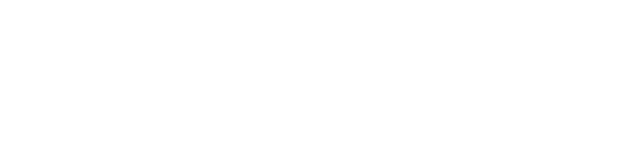
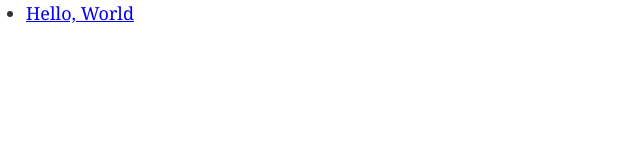
Before and after one commit to dylanonelson/humdrum-usa, a Gatsby site: page / in a window 1280 px wide. Shown: the whole page, without its empty margins (0-640 px from the left). Built offline with nearby package versions, Linux system fonts and the light colour scheme; Gatsby itself is replaced by a stand-in of ours; some packages are replaced by stand-ins of ours.

Commit message:
Add list of posts to index

```diff
--- a/src/pages/index.js
+++ b/src/pages/index.js
@@ -1,15 +1,32 @@
 import React from 'react'
 import Link from 'gatsby-link'
 
-import styled from 'styled-components';
-
-const Main = styled.main`
-  background: #ccc;
-`;
-
-const IndexPage = () => (
-  <Main>
-  </Main>
+export default ({ data }) => (
+  <main>
+    <ul>
+      {data.allMarkdownRemark.edges.map(({ node }) => (
+        <li><Link to={node.fields.slug}>{node.frontmatter.title}</Link></li>
+      ))}
+    </ul>
+  </main>
 )
 
-export default IndexPage
+export const query = graphql`
+  query IndexQuery {
+    allMarkdownRemark(sort: { fields: [frontmatter___date], order: DESC }) {
+      totalCount
+      edges {
+        node {
+          id
+          frontmatter {
+            title
+            date(formatString: "DD MMMM, YYYY")
+          }
+          fields {
+            slug
+          }
+        }
+      }
+    }
+  }
+`
```
Also changed, not shown: src/pages/page-2.js (deleted, +0 -12 lines).
